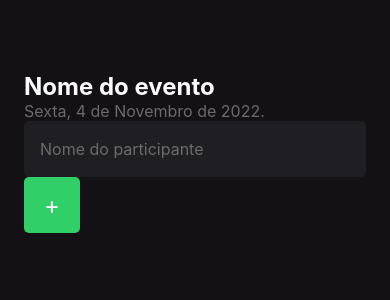
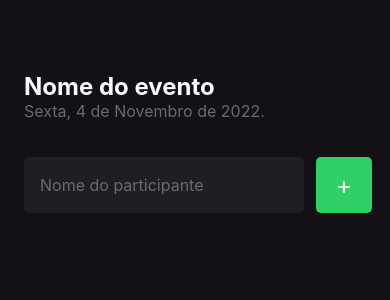
Before and after one commit to lemartins07/ignite-imhere, a React Native app: screen / in a window 390 px wide. Shown: the top 300 px of the page. Built offline with nearby package versions, Linux system fonts and the light colour scheme.

Commit message:
Criando o Form

```diff
--- a/src/screens/Home/index.tsx
+++ b/src/screens/Home/index.tsx
@@ -17,6 +17,7 @@ export function Home() {
         Sexta, 4 de Novembro de 2022.
       </Text>
 
+      <View style={styles.form}>
         <TextInput
           style={styles.input}
           placeholder="Nome do participante"
@@ -27,5 +28,6 @@ export function Home() {
           <Text style={styles.buttonText}>+</Text>
         </TouchableOpacity>
       </View>
+  </View>
   )
 }
--- a/src/screens/Home/styles.ts
+++ b/src/screens/Home/styles.ts
@@ -22,7 +22,9 @@ export const styles = StyleSheet.create({
     borderRadius: 5,
     color: '#fff',
     padding: 16,
-    fontSize: 16
+    fontSize: 16,
+    flex: 1,
+    marginRight: 12
   },
   buttonText: {
     color: "#FDFCFE",
@@ -35,5 +37,11 @@ export const styles = StyleSheet.create({
     backgroundColor: '#31cf67',
     alignItems: 'center',
     justifyContent: 'center'
+  },
+  form: {
+    width: '100%',
+    flexDirection: 'row',
+    marginTop: 36,
+    marginBottom: 42
   }
 })
```
Lines whose indentation alone changed are shown as unchanged.
